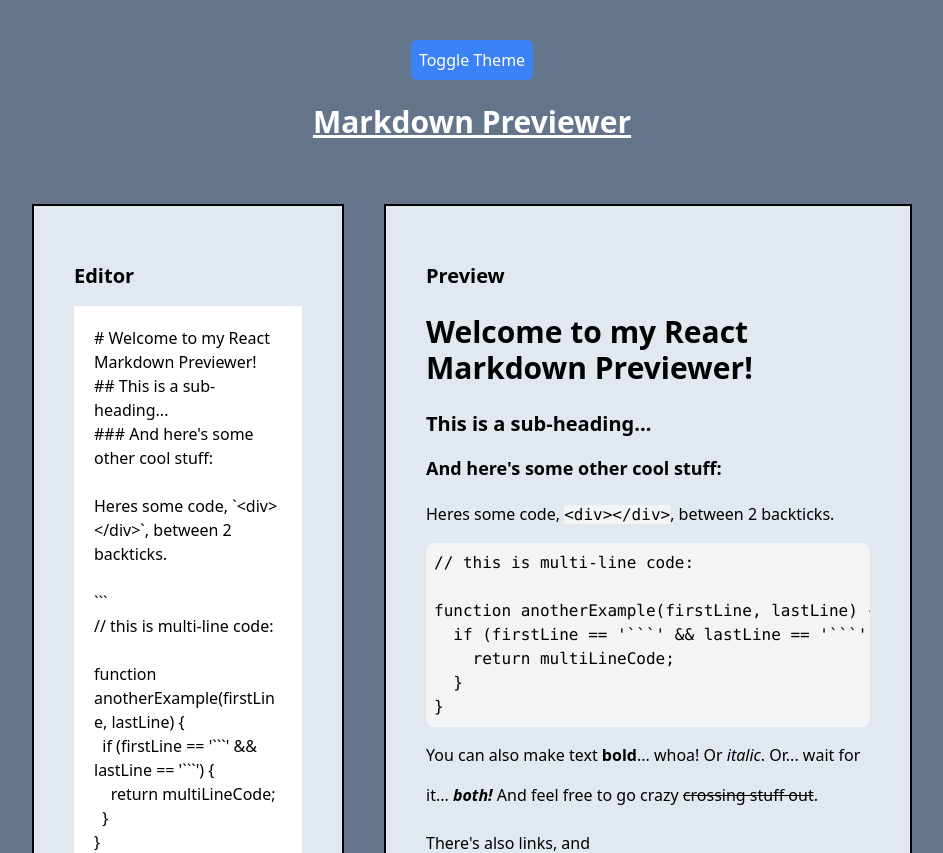
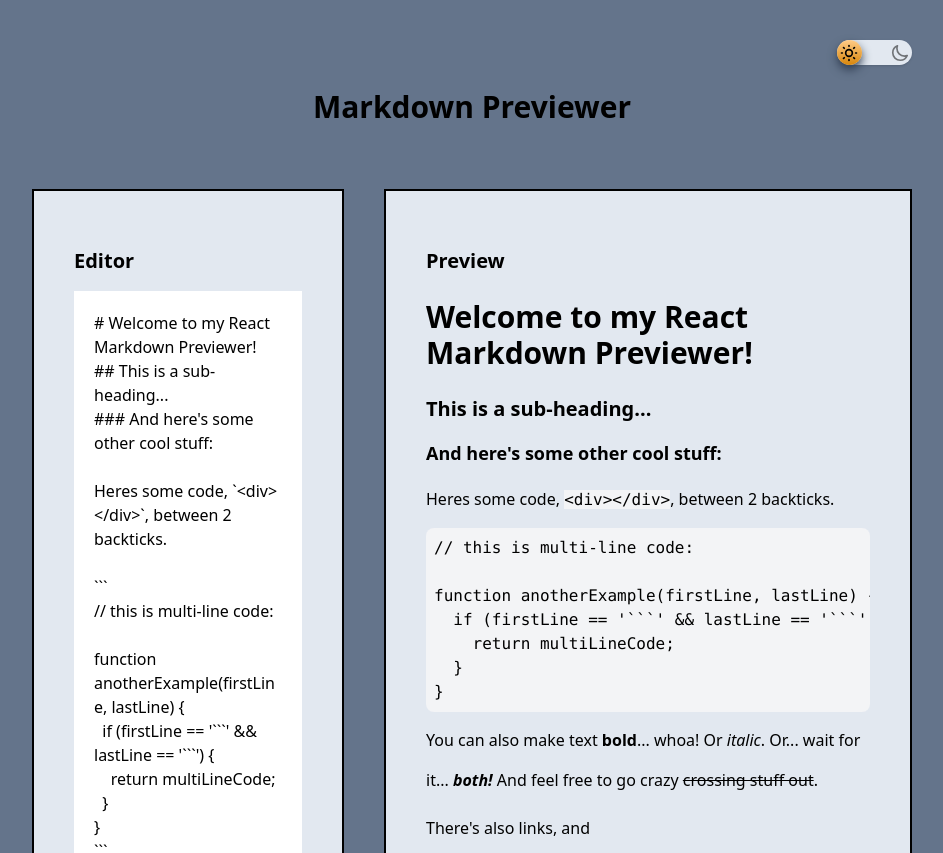
Before and after one commit to Joseph-Worthington/markdown-previewer, a React (Create React App) app: page / in a window 1280 px wide. Shown: the top 853 px of the page, without its empty margins (168-1111 px from the left). Built offline with nearby package versions, Linux system fonts and the light colour scheme.

Commit message:
Add dark mode

```diff
--- a/package.json
+++ b/package.json
@@ -17,7 +17,7 @@
     "web-vitals": "^2.1.4"
   },
   "scripts": {
-    "start": "react-scripts start && watch",
+    "start": "react-scripts start && npm run watch",
     "build": "react-scripts build",
     "watch": "npx tailwindcss -i ./src/input.css -o ./src/index.css --watch",
     "test": "react-scripts test",
--- a/src/App.tsx
+++ b/src/App.tsx
@@ -2,6 +2,7 @@ import React, {useState} from 'react';
 import Editor from './components/Editor';
 import Preview from './components/Preview';
 import DefaultText from './components/DefaultText';
+import DarkMode from './components/DarkMode';
 
 function App() {
   const [value, setValue] = React.useState<string>(DefaultText);
@@ -21,8 +22,10 @@ function App() {
 
   return (
     <div className="App p-10 bg-slate-500 dark:bg-slate-900 flex flex-col items-center min-h-screen">
-      <button onClick={toggleTheme} className="bg-blue-500 text-white p-2 rounded-md">Toggle Theme</button>
-      <h1 className="text-3xl font-bold underline text-white"> Markdown Previewer </h1>
+      <div className="relative w-[80%] px-10 flex flex-col">
+        <DarkMode dark={dark} toggleTheme={toggleTheme}/>
+        <h1 className="text-3xl text-center">Markdown Previewer</h1>
+      </div>
       <div className=" flex justify-evenly gap-10 py-10 xl:p-10 w-[80%] flex-wrap xl:flex-nowrap">
       <Editor onChange={onChange} value={value}/>
       <Preview value={value}/>
--- /dev/null
+++ b/src/components/DarkMode.tsx
@@ -0,0 +1,39 @@
+import React from "react";
+import sun from "../assets/imgs/sun.svg";
+import moon from "../assets/imgs/moon.svg";
+
+interface DarkModeProps {
+  dark: boolean;
+  toggleTheme: () => void;
+}
+
+const DarkMode: React.FC<DarkModeProps> = ({ dark, toggleTheme }) => {
+  return (
+    <div className="flex justify-center items-center left-0 top-1/2 self-end">
+      <input
+        id="darkmode"
+        type="checkbox"
+        checked={dark}
+        onChange={toggleTheme}
+        className="m-2"
+      />
+      <label
+        htmlFor="darkmode"
+        className="darkmode-toggle w-[75px] h-[25px] relative block bg-slate-200 dark:bg-slate-700 rounded-3xl shadow cursor-pointer"
+      >
+        <img
+          src={sun}
+          alt="sun"
+          className="absolute w-[20px] top-1/2 left-[2px] transfrom -translate-y-1/2 z-10 dark:opacity-50 dark:invert"
+        />
+        <img
+          src={moon}
+          alt="moon"
+          className= "absolute w-[20px] top-1/2 right-[2px] transfrom -translate-y-1/2 z-10 opacity-50 dark:opacity-100 dark:invert"
+        />
+      </label>
+    </div>
+  );
+};
+
+export default DarkMode;
--- a/src/index.css
+++ b/src/index.css
@@ -678,8 +678,73 @@ code:is(.dark *) {
   --tw-contain-style:  ;
 }
 
+.absolute {
+  position: absolute;
+}
+
+.relative {
+  position: relative;
+}
+
+.left-1\/2 {
+  left: 50%;
+}
+
+.top-1\/2 {
+  top: 50%;
+}
+
+.right-1\/2 {
+  right: 50%;
+}
+
+.right-\[5px\] {
+  right: 5px;
+}
+
+.left-\[1\/2\] {
+  left: 1/2;
+}
+
+.left-\[5px\] {
+  left: 5px;
+}
+
+.left-\[2px\] {
+  left: 2px;
+}
+
+.right-\[2px\] {
+  right: 2px;
+}
+
+.left-0 {
+  left: 0px;
+}
+
+.z-10 {
+  z-index: 10;
+}
+
+.m-2 {
+  margin: 0.5rem;
+}
+
+.mx-10 {
+  margin-left: 2.5rem;
+  margin-right: 2.5rem;
+}
+
+.block {
+  display: block;
+}
+
 .flex {
   display: flex;
+}
+
+.h-\[25px\] {
+  height: 25px;
 }
 
 .min-h-96 {
@@ -698,12 +763,48 @@ code:is(.dark *) {
   width: 0.375rem;
 }
 
+.w-\[20px\] {
+  width: 20px;
+}
+
+.w-\[75px\] {
+  width: 75px;
+}
+
 .w-\[80\%\] {
   width: 80%;
 }
 
 .w-full {
   width: 100%;
+}
+
+.w-max {
+  width: -webkit-max-content;
+  width: max-content;
+}
+
+.-translate-x-1\/2 {
+  --tw-translate-x: -50%;
+  transform: translate(var(--tw-translate-x), var(--tw-translate-y)) rotate(var(--tw-rotate)) skewX(var(--tw-skew-x)) skewY(var(--tw-skew-y)) scaleX(var(--tw-scale-x)) scaleY(var(--tw-scale-y));
+}
+
+.translate-y-1\/2 {
+  --tw-translate-y: 50%;
+  transform: translate(var(--tw-translate-x), var(--tw-translate-y)) rotate(var(--tw-rotate)) skewX(var(--tw-skew-x)) skewY(var(--tw-skew-y)) scaleX(var(--tw-scale-x)) scaleY(var(--tw-scale-y));
+}
+
+.-translate-y-1\/2 {
+  --tw-translate-y: -50%;
+  transform: translate(var(--tw-translate-x), var(--tw-translate-y)) rotate(var(--tw-rotate)) skewX(var(--tw-skew-x)) skewY(var(--tw-skew-y)) scaleX(var(--tw-scale-x)) scaleY(var(--tw-scale-y));
+}
+
+.transform {
+  transform: translate(var(--tw-translate-x), var(--tw-translate-y)) rotate(var(--tw-rotate)) skewX(var(--tw-skew-x)) skewY(var(--tw-skew-y)) scaleX(var(--tw-scale-x)) scaleY(var(--tw-scale-y));
+}
+
+.cursor-pointer {
+  cursor: pointer;
 }
 
 .flex-col {
@@ -718,6 +819,10 @@ code:is(.dark *) {
   align-items: center;
 }
 
+.justify-center {
+  justify-content: center;
+}
+
 .justify-evenly {
   justify-content: space-evenly;
 }
@@ -726,8 +831,16 @@ code:is(.dark *) {
   gap: 2.5rem;
 }
 
-.rounded-md {
-  border-radius: 0.375rem;
+.self-end {
+  align-self: flex-end;
+}
+
+.justify-self-end {
+  justify-self: end;
+}
+
+.rounded-3xl {
+  border-radius: 1.5rem;
 }
 
 .border-2 {
@@ -743,11 +856,6 @@ code:is(.dark *) {
   border-color: rgb(0 0 0 / var(--tw-border-opacity));
 }
 
-.bg-blue-500 {
-  --tw-bg-opacity: 1;
-  background-color: rgb(59 130 246 / var(--tw-bg-opacity));
-}
-
 .bg-slate-200 {
   --tw-bg-opacity: 1;
   background-color: rgb(226 232 240 / var(--tw-bg-opacity));
@@ -758,12 +866,12 @@ code:is(.dark *) {
   background-color: rgb(100 116 139 / var(--tw-bg-opacity));
 }
 
+.fill-current {
+  fill: currentColor;
+}
+
 .p-10 {
   padding: 2.5rem;
-}
-
-.p-2 {
-  padding: 0.5rem;
 }
 
 .p-5 {
@@ -773,6 +881,15 @@ code:is(.dark *) {
 .py-10 {
   padding-top: 2.5rem;
   padding-bottom: 2.5rem;
+}
+
+.px-10 {
+  padding-left: 2.5rem;
+  padding-right: 2.5rem;
+}
+
+.text-center {
+  text-align: center;
 }
 
 .text-3xl {
@@ -791,6 +908,67 @@ code:is(.dark *) {
 
 .underline {
   text-decoration-line: underline;
+}
+
+.opacity-5 {
+  opacity: 0.05;
+}
+
+.opacity-50 {
+  opacity: 0.5;
+}
+
+.opacity-25 {
+  opacity: 0.25;
+}
+
+.opacity-20 {
+  opacity: 0.2;
+}
+
+.shadow {
+  --tw-shadow: 0 1px 3px 0 rgb(0 0 0 / 0.1), 0 1px 2px -1px rgb(0 0 0 / 0.1);
+  --tw-shadow-colored: 0 1px 3px 0 var(--tw-shadow-color), 0 1px 2px -1px var(--tw-shadow-color);
+  box-shadow: var(--tw-ring-offset-shadow, 0 0 #0000), var(--tw-ring-shadow, 0 0 #0000), var(--tw-shadow);
+}
+
+.sepia {
+  --tw-sepia: sepia(100%);
+  filter: var(--tw-blur) var(--tw-brightness) var(--tw-contrast) var(--tw-grayscale) var(--tw-hue-rotate) var(--tw-invert) var(--tw-saturate) var(--tw-sepia) var(--tw-drop-shadow);
+}
+
+.darkmode-toggle:after{
+  content: "";
+  width: 25px;
+  height: 25px;
+  position: absolute;
+  left: 0;
+  background: linear-gradient(180deg, #ffcc89, #d8860b);
+  border-radius: 25px;
+  box-shadow: 0 5px 10px rgba(51,65,85);
+  transition: 0.5s;
+}
+
+input:hover + .darkmode-toggle:after{
+  cursor: pointer;
+  width: 35px;
+}
+
+input{
+  width: 0;
+  height: 0;
+  visibility: hidden;
+}
+
+input:checked + .darkmode-toggle{
+  background: #242424;
+}
+
+input:checked + .darkmode-toggle:after{
+  left: 75px;
+  transform: translateX(-100%);
+  background: linear-gradient(180deg, #777, #3a3a3a);
+  transition: 0.3s;
 }
 
 .dark\:bg-gray-800:is(.dark *) {
@@ -813,6 +991,32 @@ code:is(.dark *) {
   color: rgb(248 250 252 / var(--tw-text-opacity));
 }
 
+.dark\:opacity-5:is(.dark *) {
+  opacity: 0.05;
+}
+
+.dark\:opacity-100:is(.dark *) {
+  opacity: 1;
+}
+
+.dark\:opacity-50:is(.dark *) {
+  opacity: 0.5;
+}
+
+.dark\:opacity-20:is(.dark *) {
+  opacity: 0.2;
+}
+
+.dark\:invert:is(.dark *) {
+  --tw-invert: invert(100%);
+  filter: var(--tw-blur) var(--tw-brightness) var(--tw-contrast) var(--tw-grayscale) var(--tw-hue-rotate) var(--tw-invert) var(--tw-saturate) var(--tw-sepia) var(--tw-drop-shadow);
+}
+
+.dark\:sepia:is(.dark *) {
+  --tw-sepia: sepia(100%);
+  filter: var(--tw-blur) var(--tw-brightness) var(--tw-contrast) var(--tw-grayscale) var(--tw-hue-rotate) var(--tw-invert) var(--tw-saturate) var(--tw-sepia) var(--tw-drop-shadow);
+}
+
 @media (min-width: 1280px) {
   .xl\:w-\[40\%\] {
     width: 40%;
--- a/src/input.css
+++ b/src/input.css
@@ -62,3 +62,33 @@
       @apply dark:text-slate-50;
     }
   }
+
+  .darkmode-toggle:after{
+    content: "";
+    width: 25px;
+    height: 25px;
+    position: absolute;
+    left: 0;
+    background: linear-gradient(180deg, #ffcc89, #d8860b);
+    border-radius: 25px;
+    box-shadow: 0 5px 10px rgba(51,65,85);
+    transition: 0.5s;
+  }
+  input:hover + .darkmode-toggle:after{
+    cursor: pointer;
+    width: 35px;
+  }
+  input{
+    width: 0;
+    height: 0;
+    visibility: hidden;
+  }
+  input:checked + .darkmode-toggle{
+    background: #242424;
+  }
+  input:checked + .darkmode-toggle:after{
+    left: 75px;
+    transform: translateX(-100%);
+    background: linear-gradient(180deg, #777, #3a3a3a);
+    transition: 0.3s;
+  }
--- a/tailwind.config.js
+++ b/tailwind.config.js
@@ -7,11 +7,6 @@ module.exports = {
   ,
   darkMode: "class",
   theme: {
-    extend: {
-      minWidth: {
-        'quarter': '25%',
-      }
-    },
   },
   plugins: [],
 }
```
Also changed, not shown: src/assets/imgs/moon.svg (added), src/assets/imgs/sun.svg (added).
